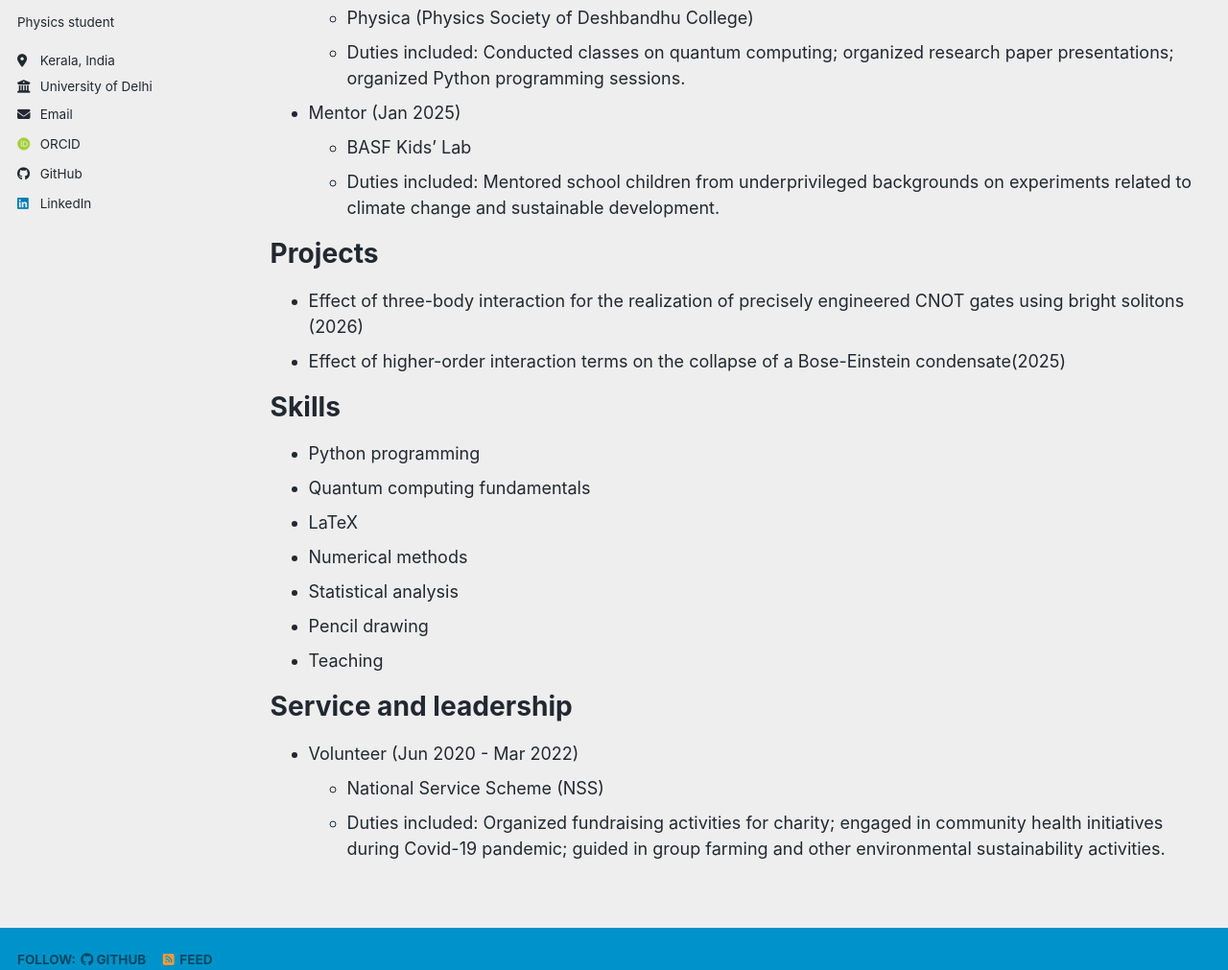
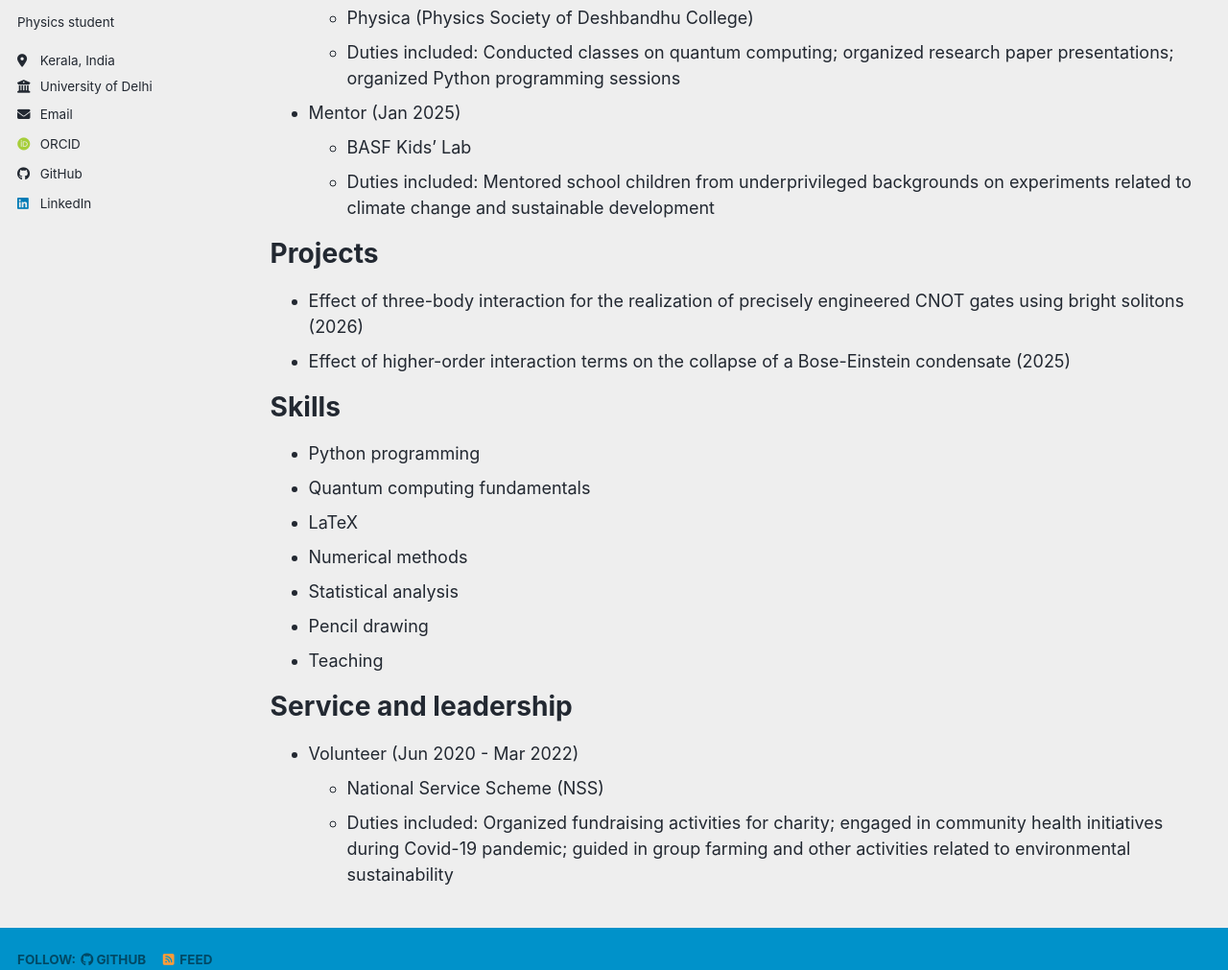
Before and after one commit to abhinavknair/abhinavknair.github.io, a Jekyll site: the page built from _pages/cv.md, in a window 1280 px wide and 1400 px high. Shown: the part 323-1334 px from the top of the window at 96% size. Built offline with Jekyll 4.4.1, drawn with Linux system fonts in a browser that asks for light colours; some web fonts are replaced; a script bundle is joined from its source files by our own code; library files that are not in the unit come from our copies.

Commit message:
Update cv.md

```diff
--- a/_pages/cv.md
+++ b/_pages/cv.md
@@ -17,16 +17,16 @@ Experience
 ======
 * Research Head (Oct 2024 - Oct 2025)
   * Physica (Physics Society of Deshbandhu College)
-  * Duties included: Conducted classes on quantum computing; organized research paper presentations; organized Python programming sessions.
+  * Duties included: Conducted classes on quantum computing; organized research paper presentations; organized Python programming sessions
 
 * Mentor (Jan 2025)
   * BASF Kids' Lab
-  * Duties included: Mentored school children from underprivileged backgrounds on experiments related to climate change and sustainable development.
+  * Duties included: Mentored school children from underprivileged backgrounds on experiments related to climate change and sustainable development
 
 Projects
 ======
 * Effect of three-body interaction for the realization of precisely engineered CNOT gates using bright solitons (2026)
-* Effect of higher-order interaction terms on the collapse of a Bose-Einstein condensate(2025)
+* Effect of higher-order interaction terms on the collapse of a Bose-Einstein condensate (2025)
 
 Skills
 ======
@@ -42,4 +42,4 @@ Service and leadership
 ======
 * Volunteer (Jun 2020 - Mar 2022)
   * National Service Scheme (NSS)
-  * Duties included: Organized fundraising activities for charity; engaged in community health initiatives during Covid-19 pandemic; guided in group farming and other environmental sustainability activities.
+  * Duties included: Organized fundraising activities for charity; engaged in community health initiatives during Covid-19 pandemic; guided in group farming and other activities related to environmental sustainability
```
